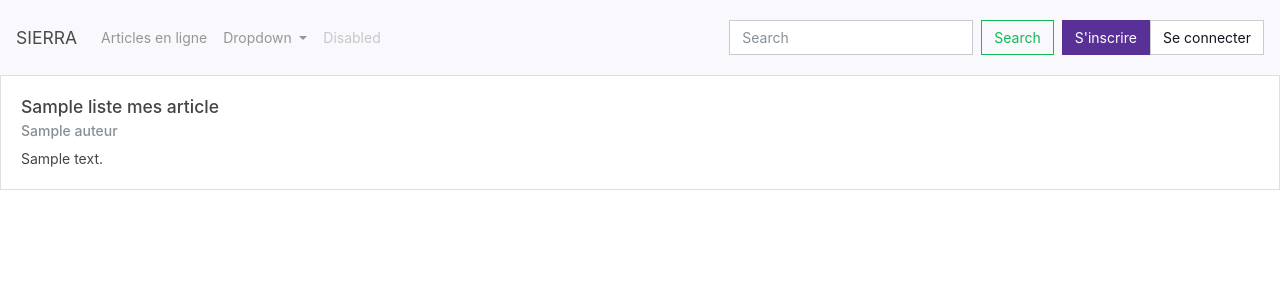
After one commit to VALENTIN4real/sierra, a PHP site: template src/vue/mes_articles.html.twig in a window 1280 px wide. The commit adds this page. Shown: the top 300 px of the page. Run offline with PHP 8.4, Linux system fonts and the light colour scheme; the template is opened without the code that fills it: most values are stand-ins (such as "Sample title", 1, 10 or a date in 2020); some libraries are stand-ins or nearby versions.

Commit message:
Liste MES articles ok

```diff
--- a/config/routes.php
+++ b/config/routes.php
@@ -7,7 +7,8 @@
         $pages['deconnexion'] = "deconnexionControleur";
         $pages['profil'] = "profilControleur";
         $pages['nouvel_article'] = "nouvelArticleControleur";
-        $pages['liste_articles'] = "listeArticles";
+        $pages['liste_articles'] = "listeArticlesControleur";
+        $pages['mes_articles'] = "mesArticlesControleur";
 
         if($db!=null){
             if (isset($_GET['page'])){
--- a/src/vue/accueil.html.twig
+++ b/src/vue/accueil.html.twig
@@ -3,6 +3,10 @@
 {% block title %} {{ parent() }} Accueil {% endblock %}
 
 {% block contenu %}
+
+    {% if session.login is defined %}
+
+    {% else %} <!-- Page d'accueil non enregistré / connecté -->
         <div class="row h-75 justify-content-center align-items-center">
             <h1>Bienvenue sur Sierra </h1>
         </div>
@@ -23,4 +27,5 @@
         <div class="row h-75 justify-content-center align-items-center">
             <p>Sinon, l'inscription ne prendra qu'une minute.</p>
         </div>
+    {% endif %}
 {% endblock %}
--- a/src/vue/base.html.twig
+++ b/src/vue/base.html.twig
@@ -20,12 +20,19 @@
 
                 <div class="collapse navbar-collapse" id="navbarSupportedContent">
                     <ul class="navbar-nav mr-auto">
-                        <li class="nav-item">
-                            <a class="nav-link" href="index.php?page=nouvel_article">Écrire un article</a>
-                        </li>
+                        {% if session.login is defined %}
+                            <li class="nav-item">
+                                <a class="nav-link" href="index.php?page=nouvel_article">Écrire un article</a>
+                            </li>
+                        {% endif %}
                         <li class="nav-item">
                             <a class="nav-link" href="index.php?page=liste_articles">Articles en ligne</a>
                         </li>
+                        {% if session.login is defined %}
+                            <li class="nav-item">
+                                <a class="nav-link" href="index.php?page=mes_articles">Mes articles</a>
+                            </li>
+                        {% endif %}
                         <li class="nav-item dropdown">
                             <a class="nav-link dropdown-toggle" href="#" id="navbarDropdown" role="button" data-toggle="dropdown" aria-haspopup="true" aria-expanded="false">
                             Dropdown
--- a/src/vue/inscription.html.twig
+++ b/src/vue/inscription.html.twig
@@ -15,7 +15,7 @@
     {% else %}
 
         <h1 class="text-center">S'inscrire</h1>
-        <div class="row h-75 justify-content-center align-items-center">
+        <div class="col justify-content-center align-items-center">
             <form action="index.php?page=inscription" method="post" enctype="application/x-www-form-urlencoded">
                 <div class="form-row">
                     <div class="form-group col-md-6">
--- /dev/null
+++ b/src/vue/mes_articles.html.twig
@@ -0,0 +1,16 @@
+{% extends "base.html.twig" %}
+
+{% block title %}{{ parent() }} Liste articles{% endblock %}
+
+{% block contenu %}
+
+        {% for article in listeMesArticles %}
+            <div class="card">
+                <div class="card-body">
+                    <h5 class="card-title">{{article.titre}}</h5>
+                    <h6 class="card-subtitle mb-2 text-muted">{{article.auteur}}</h6>
+                    <p class="card-text">{{article.contenu}}</p>
+                </div>
+            </div>
+        {% endfor %}
+{% endblock %}
```
Also changed, not shown: src/controleur/articleControleur.php (+8 -1 lines), src/modele/class_article.php (+11 -0 lines), src/vue/nouvel_article.html.twig (+7 -0 lines), src/vue/profil.html.twig (+5 -3 lines). Lines whose indentation alone changed are shown as unchanged.
